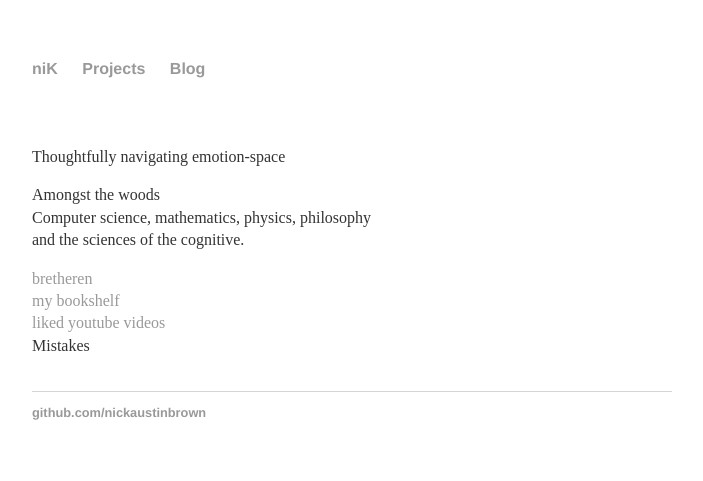
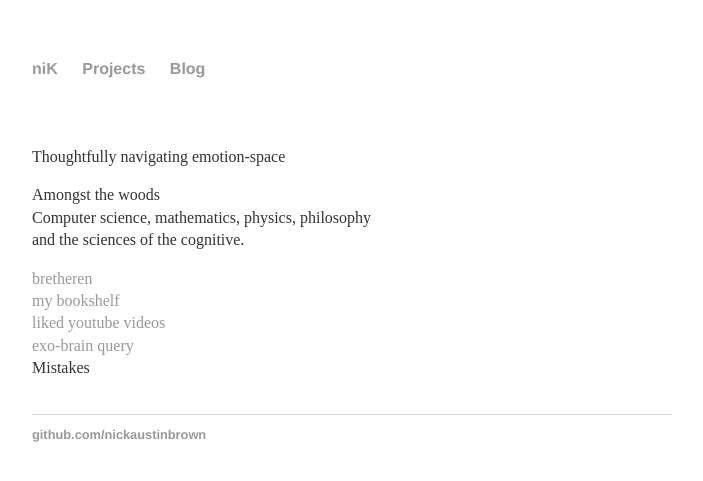
Before and after one commit to slavachalnev/nickaustinbrown.github.io, a Jekyll site: the page built from index.html, in a window 1280 px wide. Shown: the top 481 px of the page, without its empty margins (288-991 px from the left). Built offline with Jekyll 4.4.1, drawn with Linux system fonts in a browser that asks for light colours; comment, search, counter and statistics services are not loaded.

Commit message:
Update index.html

```diff
--- a/index.html
+++ b/index.html
@@ -15,6 +15,8 @@ title: About
 		<a href="https://nickaustinbrown.github.io/others"> bretheren </a> </br >
 		<a href="https://www.goodreads.com/review/list/35831082-nick-brown?view=covers"> my bookshelf </a> </br >
 		<a href="https://www.youtube.com/playlist?list=LLgI0aN-p47p_Ai0MRiYv1Jw"> liked youtube videos </a> </br >
+		<a href="https://nickaustinbrown.github.io/search"> exo-brain query </a> </br >
+
 	Mistakes
 	</p>
 
```
